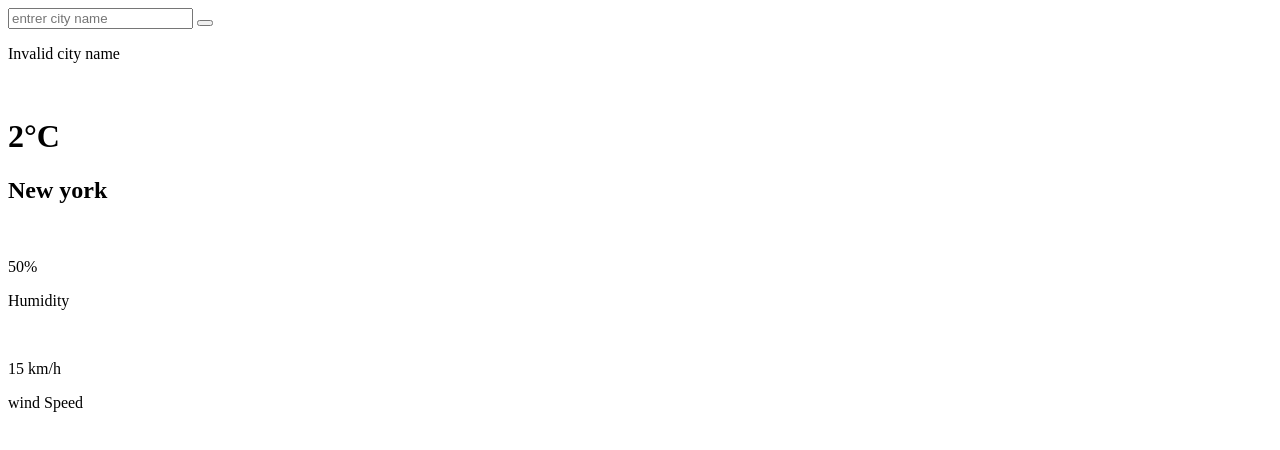
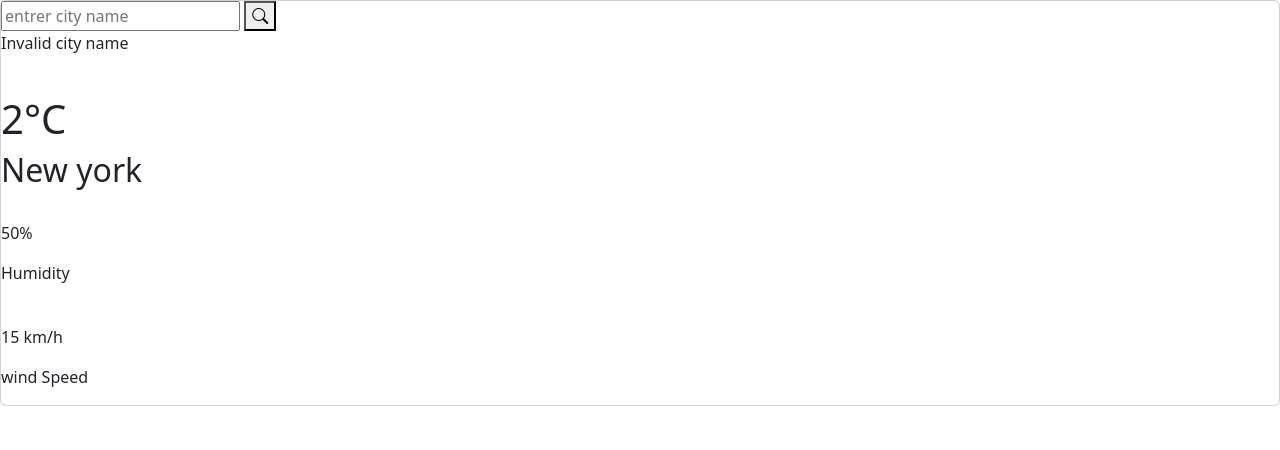
Before and after one commit to mustaphaouadad/API-meteo, a plain HTML site: page index.html in a window 1280 px wide. Drawn offline with nearby package versions, Linux system fonts and the light colour scheme.

Commit message:
ajouter les lien bootstrap

```diff
--- a/index.html
+++ b/index.html
@@ -3,6 +3,9 @@
 <head>
     <meta charset="UTF-8">
     <meta name="viewport" content="width=device-width, initial-scale=1.0">
+    <link href="https://cdn.jsdelivr.net/npm/bootstrap@5.3.3/dist/css/bootstrap.min.css" rel="stylesheet" integrity="sha384-QWTKZyjpPEjISv5WaRU9OFeRpok6YctnYmDr5pNlyT2bRjXh0JMhjY6hW+ALEwIH" crossorigin="anonymous">
+    <link rel="stylesheet" href="https://cdn.jsdelivr.net/npm/bootstrap-icons@1.11.3/font/bootstrap-icons.min.css">
+    <link rel="stylesheet" href="style.css">
     <title>Document</title>
 </head>
 <body>
```
Also changed, not shown: style.css (added).
